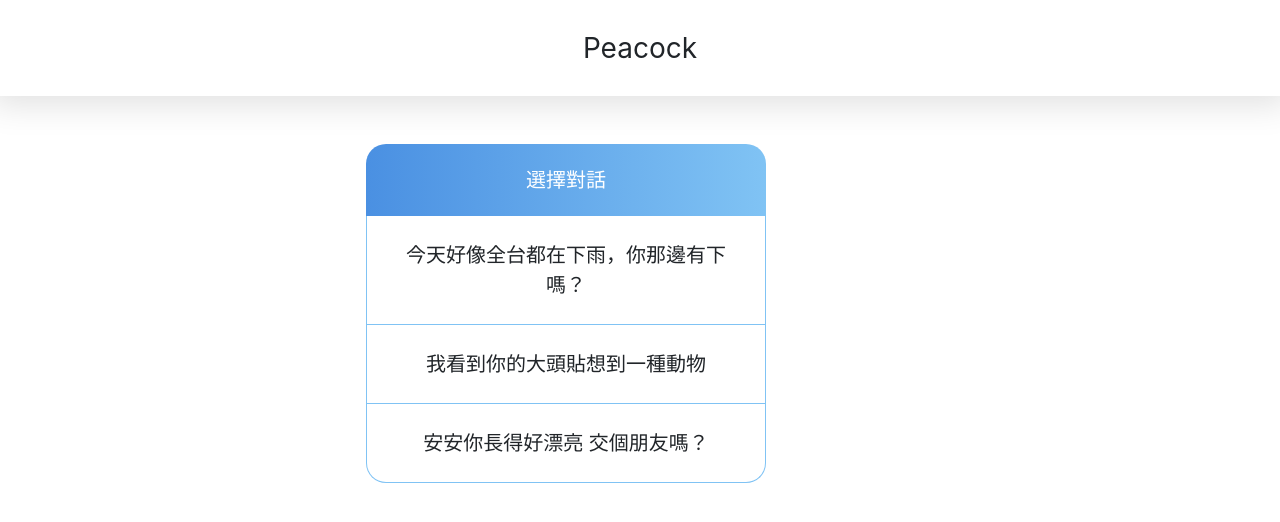
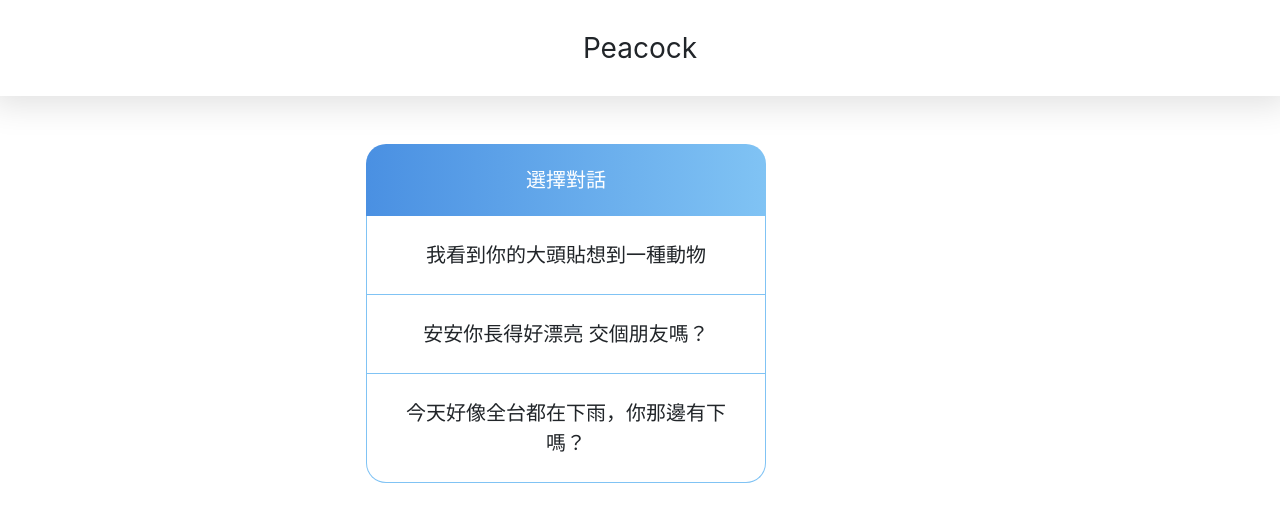
Before and after one commit to king4sam/peacock, a React (Create React App) app: page /outCome in a window 1280 px wide. Shown: the top 522 px of the page. Built offline with nearby package versions, Linux system fonts and the light colour scheme.

Commit message:
shuffle choices array

```diff
--- a/src/mainGame.jsx
+++ b/src/mainGame.jsx
@@ -13,6 +13,15 @@ import lineMap, {
 import './mainGame.css';
 
 export const clickContextStore = React.createContext(null);
+
+function shuffle(a) {
+  const res = [...a];
+  for (let i = a.length - 1; i > 0; i -= 1) {
+    const j = Math.floor(Math.random() * (i + 1));
+    [res[i], res[j]] = [res[j], res[i]];
+  }
+  return res;
+}
 
 const customStyles = {
   content: {
@@ -32,9 +41,13 @@ const customStyles = {
 
 ReactModal.setAppElement('#root');
 
+const rootQuestion = lineMap.get(1);
+
 const MainGame = () => {
   const [clickStatus, setClickStatus] = useState(false);
-  const [msgArray, setMsgArray] = useState([lineMap.get(1)]);
+  const [msgArray, setMsgArray] = useState([
+    { ...rootQuestion, choices: shuffle(rootQuestion.choices) },
+  ]);
   const [gStatus, setGStatus] = useState(0);
   useEffect(() => {
     window.scrollTo({ top: document.body.scrollHeight, behavior: 'smooth' });
@@ -80,13 +93,12 @@ const MainGame = () => {
     console.log('choice', e);
     console.log(lineMap.get(choice));
     // console.log('state', this.state);
-    console.log('update ary ', {
-      ...msgArray[msgArray.length - 1],
-      questionStatus: questionStatus.continue,
-    });
     console.log(
       'new ',
       lineMap.get(msgArray[msgArray.length - 1].choices[choice])
+    );
+    const nextQuestion = lineMap.get(
+      msgArray[msgArray.length - 1].choices[choice]
     );
     setMsgArray([
       ...msgArray.slice(0, msgArray.length - 1),
@@ -94,7 +106,7 @@ const MainGame = () => {
         ...msgArray[msgArray.length - 1],
         questionStatus: questionStatus.continue,
       },
-      lineMap.get(msgArray[msgArray.length - 1].choices[choice]),
+      { ...nextQuestion, choices: shuffle(nextQuestion.choices) },
     ]);
   }
 
```
